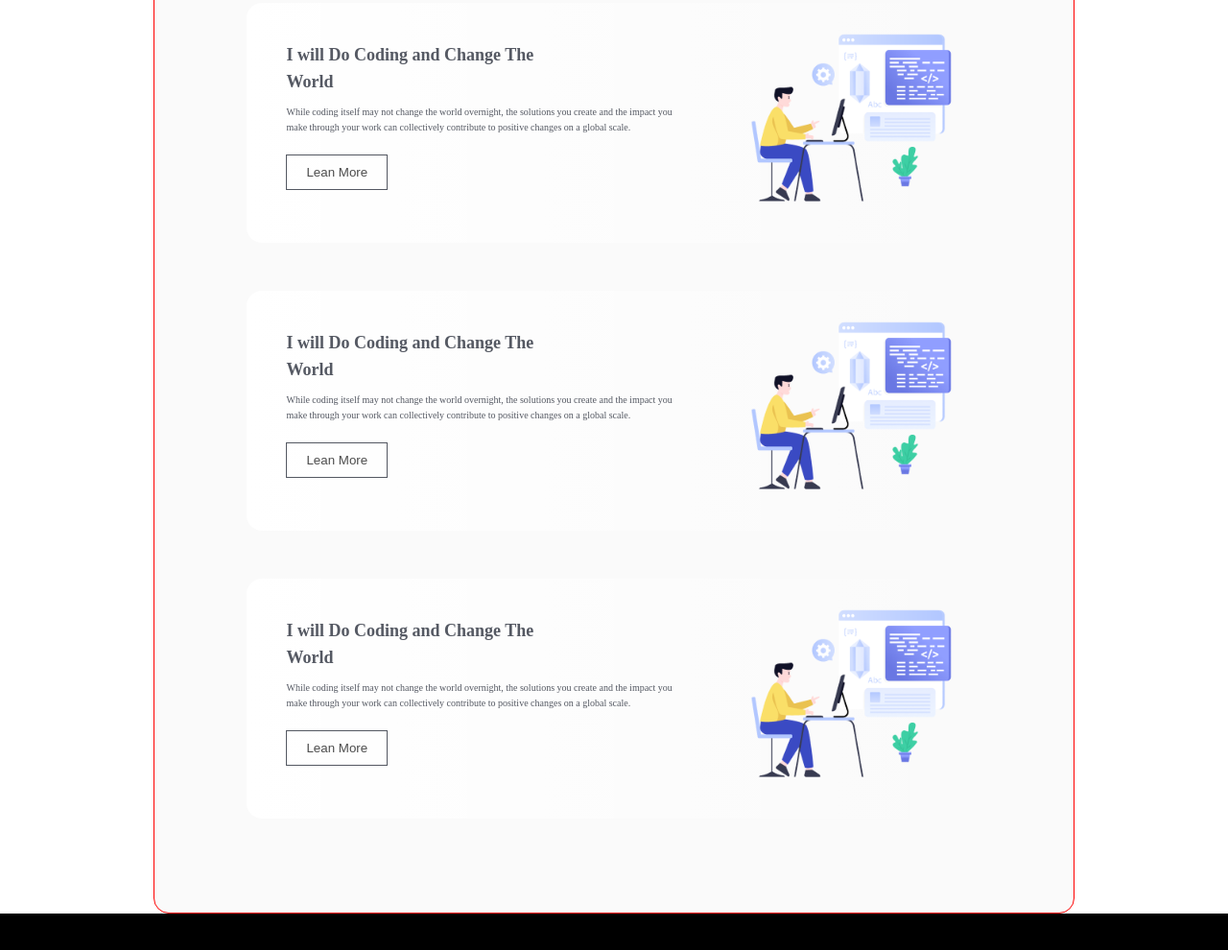
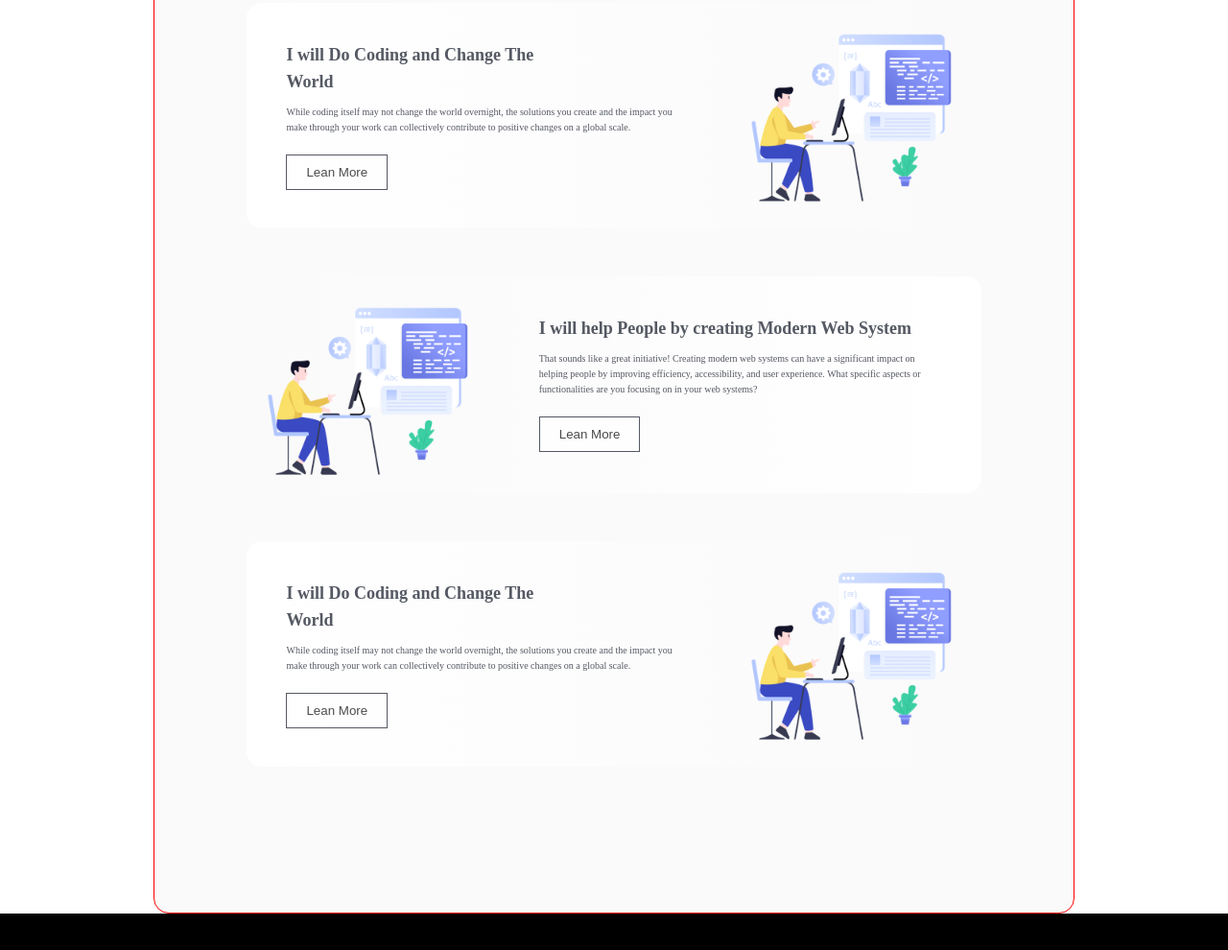
Before and after one commit to trimikroy/assingment-1, a plain HTML site: page index.html in a window 1280 px wide. Shown: the part 971-1961 px from the top of the page at 96% size. Drawn offline with Linux system fonts and the light colour scheme; a web font is replaced by a local one.

Commit message:
devolop contain complet

```diff
--- a/index.html
+++ b/index.html
@@ -49,16 +49,18 @@
                     </div>
                 </div>
             </div>
-            <div class="development-section-contnet">
+            <div class="development-section-contnet-2">
                 <div class="development-section-contnet-feature">
-                    <div class="feature-title-descrip">
-                        <h3>I will Do Coding and Change The <br> World</h3>
-                        <p>While coding itself may not change the world overnight, the solutions you create and the impact you make through your work can collectively contribute to positive changes on a global scale. </p>
-                       <button> Lean More </button>
-                    </div>
                     <div class="feature-img">
                         <img src="assets/Layer_1.png" alt="">
                     </div>
+                    <div class="feature-title-descrip">
+                        <h3>I will help People by creating Modern Web System</h3>
+                        <p>
+                            That sounds like a great initiative! Creating modern web systems can have a significant impact on helping people by improving efficiency, accessibility, and user experience. What specific aspects or functionalities are you focusing on in your web systems? </p>
+                       <button> Lean More </button>
+                    </div>
+
                 </div>
             </div>
             <div class="development-section-contnet">
--- a/styles/style.css
+++ b/styles/style.css
@@ -148,12 +148,23 @@
 
     .development-section-contnet{
         width: 80%;
-        height: 250px;
+        height: auto;
         /* border: 1px solid red; */
         border-radius: 16px;
         background: linear-gradient(90.00deg, rgb(255, 255, 255),rgba(255, 255, 255, 0) 100%);
     }
+    .development-section-contnet-2{
+        width: 80%;
+        height: auto;
+        /* border: 1px solid red; */
+        border-radius: 16px;
+        background: linear-gradient(270.00deg, rgb(255, 255, 255),rgba(255, 255, 255, 0) 100%);
 
+
+    }
+    .feature-title-descrip-2{
+
+    }
     .development-section-contnet-feature{
         display: flex;
         flex-direction: row;
@@ -169,6 +180,7 @@
         padding: 40px 20px  ;
 
     }
+
     .development-section-contnet-feature h3{
         color: rgba(13, 19, 33, 0.7);
         font-family: Azeret Mono;
```
